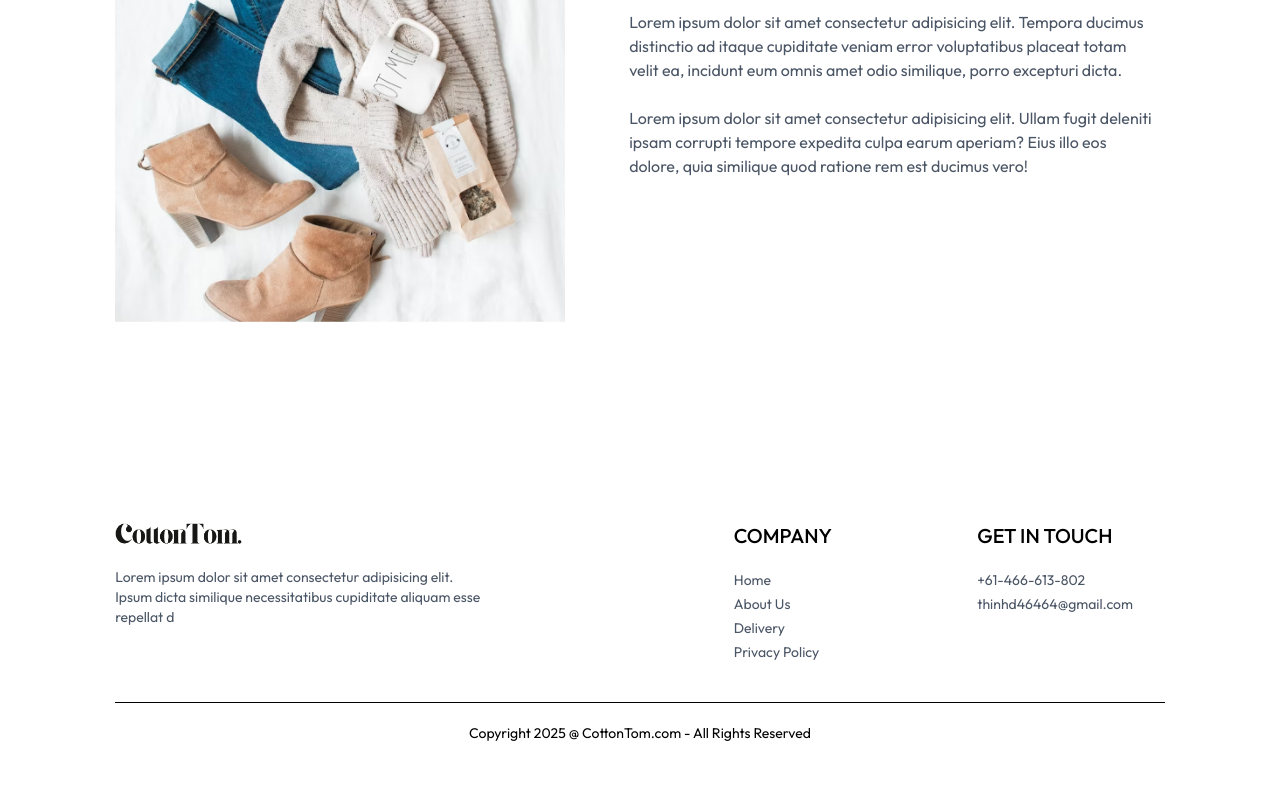
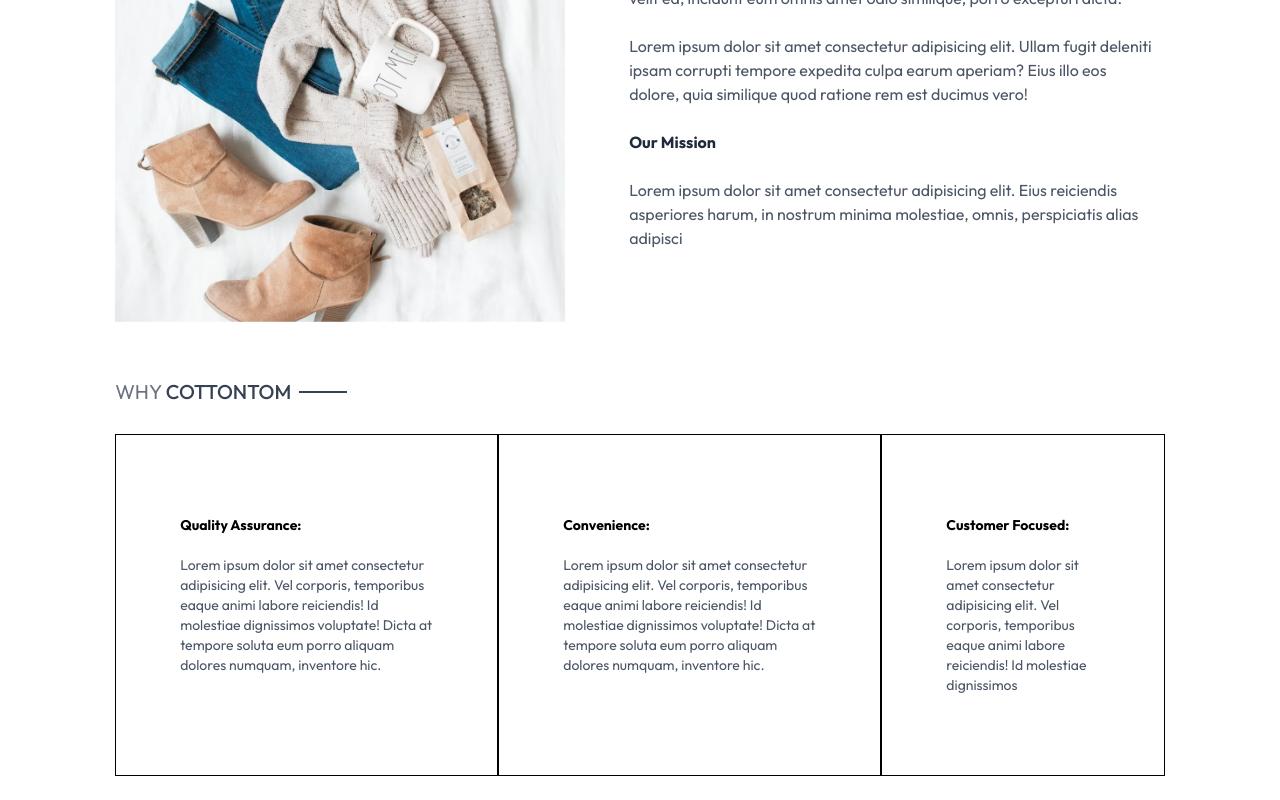
Before and after one commit to ThinhDang464/CottonTom, a React (Vite) app in the folder frontend/: page /about in a window 1280 px wide. Shown: the part 320-1120 px from the top of the page. Before the commit the page ends 1083 px from the top, so only its background shows below. Built offline with nearby package versions, Linux system fonts and the light colour scheme.

Commit message:
finish about us page

```diff
--- a/frontend/src/pages/About.tsx
+++ b/frontend/src/pages/About.tsx
@@ -1,4 +1,5 @@
 import { assets } from "../assets/assets";
+import NewsLetterBox from "../components/NewsLetterBox";
 import Title from "../components/Title";
 
 const About = () => {
@@ -27,8 +28,48 @@ const About = () => {
             deleniti ipsam corrupti tempore expedita culpa earum aperiam? Eius
             illo eos dolore, quia similique quod ratione rem est ducimus vero!
           </p>
+          <b className="text-gray-800">Our Mission</b>
+          <p>
+            Lorem ipsum dolor sit amet consectetur adipisicing elit. Eius
+            reiciendis asperiores harum, in nostrum minima molestiae, omnis,
+            perspiciatis alias adipisci
+          </p>
         </div>
       </div>
+      <div className="text-xl py-4">
+        <Title text1={"WHY"} text2={"COTTONTOM"} />
+      </div>
+      <div className="flex flex-col md:flex-row text-sm mb-20">
+        <div className="border px-10 md:px-16 py-8 sm:py-20 flex flex-col gap-5">
+          <b>Quality Assurance: </b>
+          <p className="text-gray-600">
+            Lorem ipsum dolor sit amet consectetur adipisicing elit. Vel
+            corporis, temporibus eaque animi labore reiciendis! Id molestiae
+            dignissimos voluptate! Dicta at tempore soluta eum porro aliquam
+            dolores numquam, inventore hic.
+          </p>
+        </div>
+        <div className="border px-10 md:px-16 py-8 sm:py-20 flex flex-col gap-5">
+          <b>Convenience: </b>
+          <p className="text-gray-600">
+            Lorem ipsum dolor sit amet consectetur adipisicing elit. Vel
+            corporis, temporibus eaque animi labore reiciendis! Id molestiae
+            dignissimos voluptate! Dicta at tempore soluta eum porro aliquam
+            dolores numquam, inventore hic.
+          </p>
+        </div>
+        <div className="border px-10 md:px-16 py-8 sm:py-20 flex flex-col gap-5">
+          <b>Customer Focused: </b>
+          <p className="text-gray-600">
+            Lorem ipsum dolor sit amet consectetur adipisicing elit. Vel
+            corporis, temporibus eaque animi labore reiciendis! Id molestiae
+            dignissimos
+          </p>
+        </div>
+      </div>
+
+      {/*Newsletter sub box already created*/}
+      <NewsLetterBox />
     </div>
   );
 };
```
